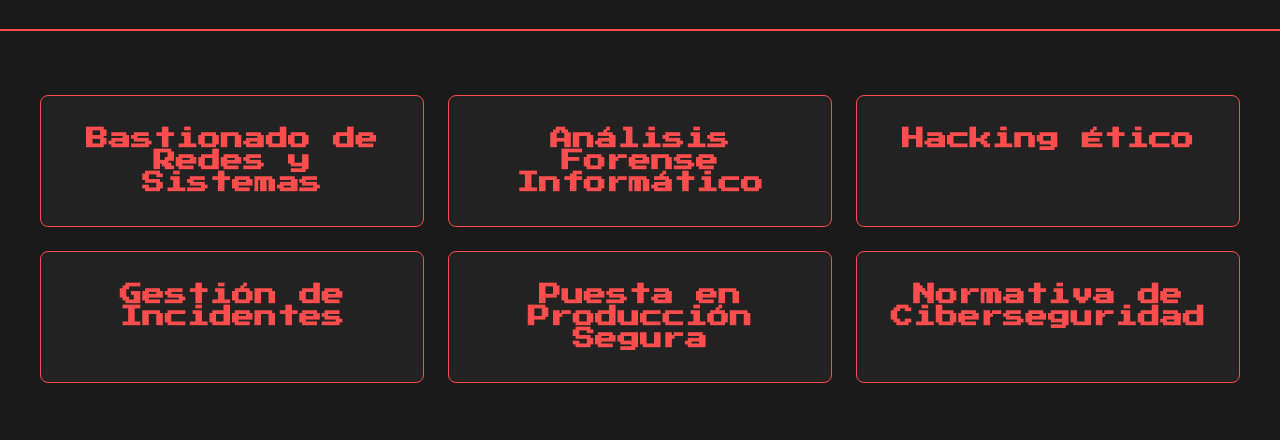
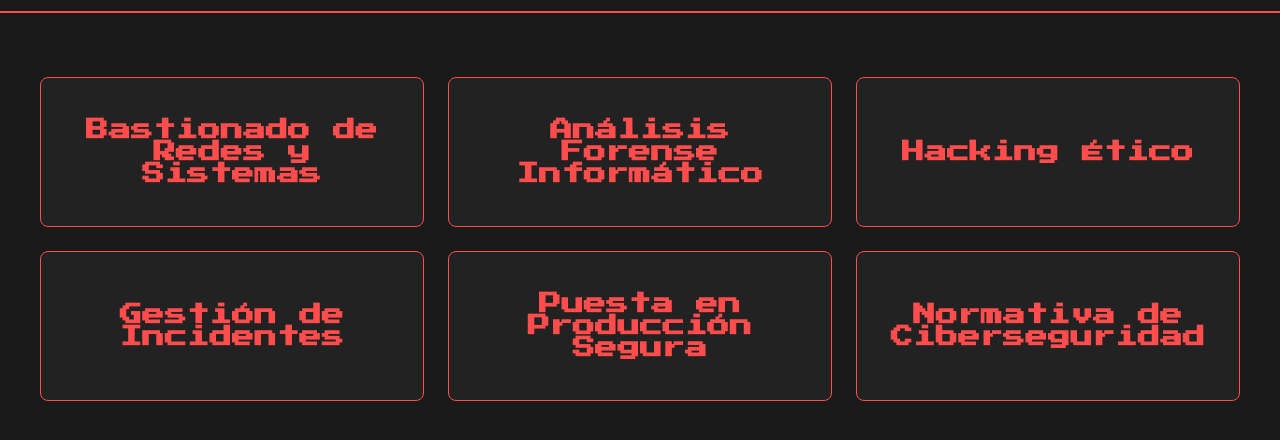
Before and after one commit to AlvaroCaroFdez/alvarocarofdez.github.io, a plain HTML site: page index.html in a window 1280 px wide. Shown: the part 226-666 px from the top of the page. Drawn offline with Linux system fonts and the light colour scheme; a script that the page names is missing.

Commit message:
Update styles.css

```diff
--- a/styles.css
+++ b/styles.css
@@ -77,6 +77,11 @@ main {
     text-align: center;
     transition: transform 0.3s ease, box-shadow 0.3s ease;
     cursor: pointer;
+    display: flex; /* Flex container */
+    align-items: center; /* Centers content vertically */
+    justify-content: center; /* Centers content horizontally */
+    flex-direction: column; /* Ensures text stacks vertically if needed */
+    min-height: 150px; /* Ajusta la altura mínima de la tarjeta si es necesario */
 }
 
 .card a {
```
